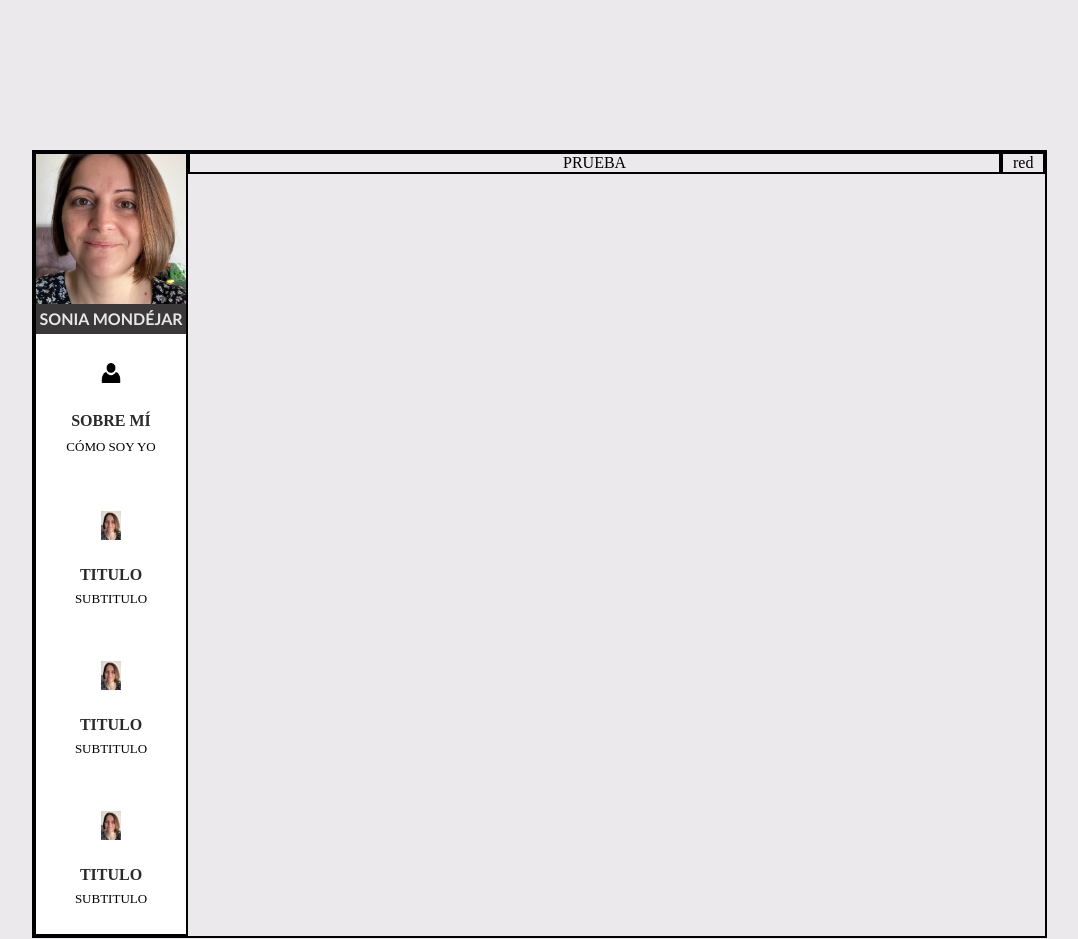
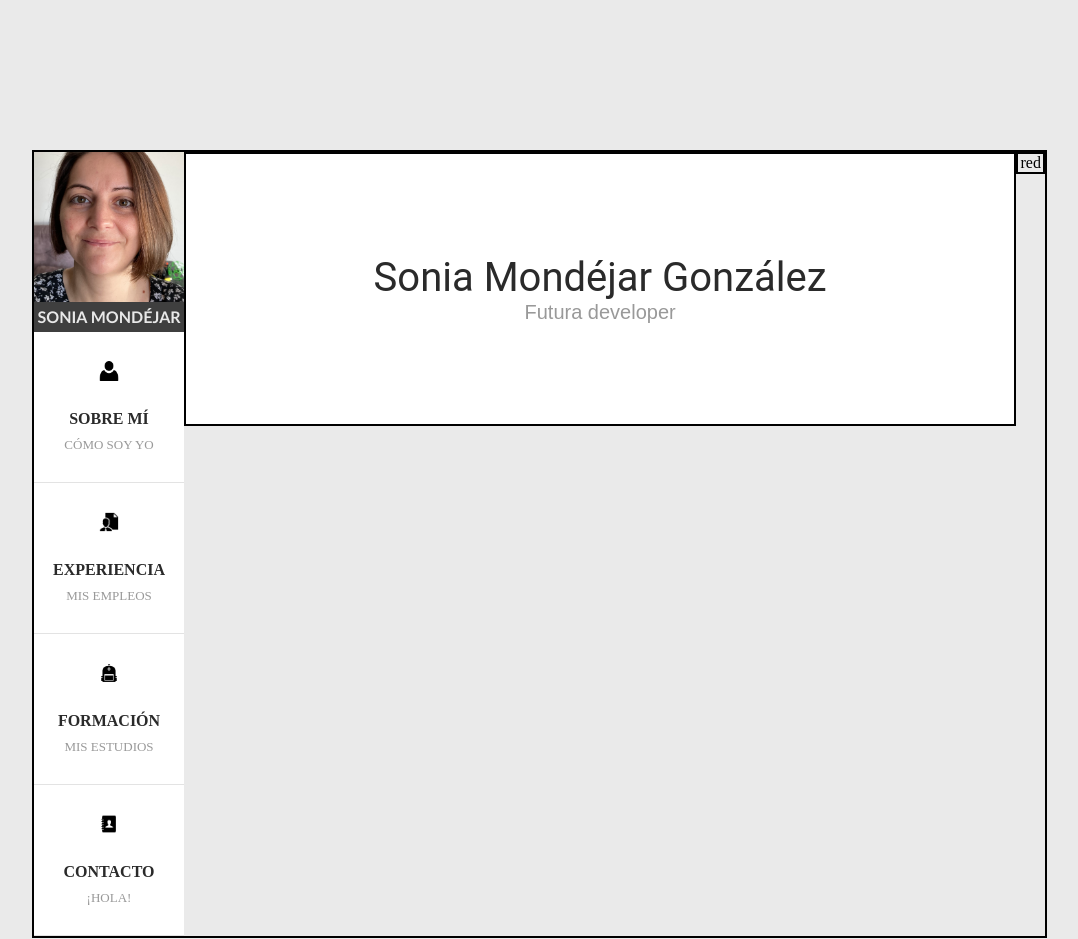
Before and after one commit to soniamogo/webPackPrueba, a website built with webpack: page dist/index.html in a window 1280 px wide. Shown: the whole page, without its empty margins (156-1234 px from the left). Built offline with nearby package versions, Linux system fonts and the light colour scheme.

Commit message:
guardado avances 04/07 tarde

```diff
--- a/src/style.scss
+++ b/src/style.scss
@@ -1,6 +1,4 @@
-body{
-    background-color: rgb(235, 233, 235);
-}
+
 
 @mixin flex($tipo, $aling, $justify){
     display: flex;
@@ -9,12 +7,21 @@ body{
     align-items: $aling;
 }
 
-$border: black solid 2px;
-
 @mixin celda(){
     width: 150px;
     height: 150px;
 }
+
+$border: black solid 2px;
+$colorGrey: #999999;
+$colorFondoClaro: #ffffff;
+$colorOscuro:  #2a2a2a;
+$colorLetraGrisClaro: #999999;
+$colorAmarillo: #ffd42d;
+
+
+body{
+    background-color:#eaeaea;
 
     #curri{
         @include flex(row, flex-start, center);
@@ -25,7 +32,7 @@ $border: black solid 2px;
         margin-left: 180px;
             #menu{
             @include flex(column, center, flex-start);
-        border : $border;
+
                 #fotoNombre{
                     @include flex(column, center, center);
                     width: 150px;
@@ -38,7 +45,7 @@ $border: black solid 2px;
                             width: inherit;
                         }
                         #nombre{
-                    background-color: rgb(58, 56, 56);
+                            background-color: #3f3f3f;
                             width: inherit;
                             height: 25px;
                             padding-top: 5px;
@@ -48,33 +55,51 @@ $border: black solid 2px;
                             font-weight: bold;
                         }
                 }
+
                 .elementoMenu{
                     @include flex(column, center, space-evenly);
                     @include celda();
-                background-color: #ffffff;
+                    background-color: $colorFondoClaro;
+                    border-bottom: solid 1px rgba(211, 211, 211, 0.634);
                         .iconoMenu{
                             width: 20px;
                         }
                         .tituloMenu{
                             font-size: medium;
                             font-weight: bolder;
-                    color: #2a2a2a
+                            color: $colorOscuro;
                         }
                         .subtituloMenu{
                             font-size: small;
                             margin-top: -20px;
+                            color: $colorLetraGrisClaro;
+                        }
+
+                }
+            }
+            #texto{
+                @include flex(column, center, space-evenly);
+                flex-grow: 1;
+                height: inherit;
+                border: $border;
+                background-color: $colorFondoClaro;
+                padding: 100px;
+                    #tituloNombre{
+                        font-size: 40px;
+                        font-family: "Roboto", Arial, Helvetica, sans-serif;
+                        color: $colorOscuro;
+                    }
+                    #tituloOficio{
+                        color: $colorLetraGrisClaro;
+                        font-size: 20px;
+                        font-family: Arial, Helvetica, sans-serif
+                    }
+            }
+            #redes{
+                @include flex(column, center, center);
+                width: 25px;
+                border: $border;
             }
     }
 
 }
-        #texto{
-            @include flex(column, center, center);
-            flex-grow: 1;
-            border: $border;
-        }
-        #redes{
-            @include flex(column, center, center);
-            width: 40px;
-            border: $border;
-        }
-}
```
Also changed, not shown: dist/index.html, dist/public/assets/contacto.png (added), dist/public/assets/mochila.png (added), dist/public/assets/trabajo.png (added). Lines whose indentation alone changed are shown as unchanged.
